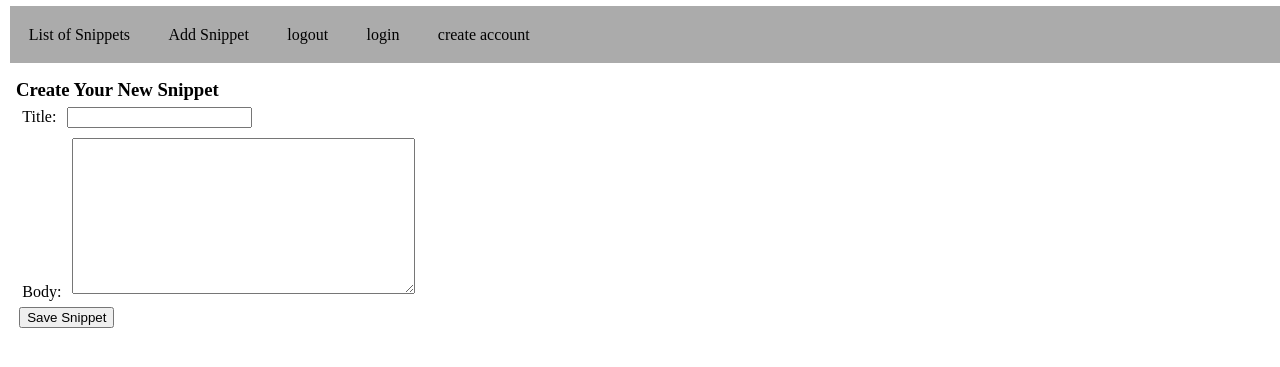
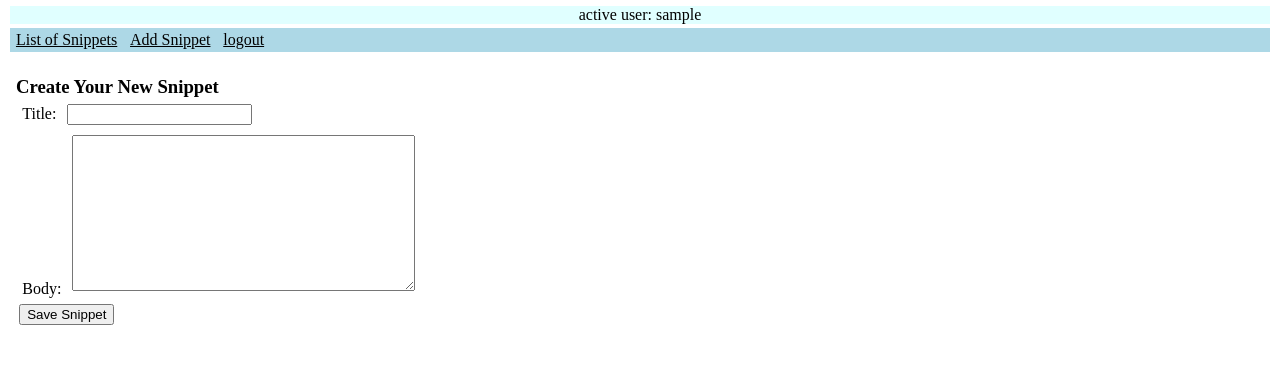
Before and after one commit to momentum-team-5/django--final-project-team-phil-and-nathan, a Django app: page /add/ in a window 1280 px wide. Shown: the top 367 px of the page. Run offline with Django 3.2, Linux system fonts and the light colour scheme; the visitor is signed in with stand-in values (Sample User, id 1).

Commit message:
base_html list_html style_css

```diff
--- a/snippet/models.py
+++ b/snippet/models.py
@@ -1,7 +1,11 @@
 from django.db import models
+from users.models import User
 
 # Create your models here.
 
 class Snippet(models.Model):
     title = models.CharField(max_length=255)
     body = models.TextField()
+    # language = models.CharField(max_length=255)
+    # copied_snippet = models.ManyToManyField("self")
+    # author = models.ForeignKey User, null=True, on_delete=models.CASCADE
--- a/snippetSrc/settings.py
+++ b/snippetSrc/settings.py
@@ -133,6 +133,7 @@ STATICFILES_DIRS = [
 # Custom user model
 
 AUTH_USER_MODEL = 'users.User'
+LOGIN_REDIRECT_URL = '/'
 
 # Debug toolbar config
 
--- a/static/css/style.css
+++ b/static/css/style.css
@@ -8,15 +8,36 @@ a {
     color: black;
 }
 
-.menu {
+header {
     display: flex;
-    background-color: #ababab;
+    background-color: lightblue;
     flex: 1 1 auto;
     flex-direction: row;
     flex-wrap: wrap;
+    margin-bottom: 1.5rem;
 }
 
-.menu>a {
+.user {
+    background-color: lightcyan;
+    text-align: center;
+}
+
+.flex-container,
+.flex-item {
+    margin-bottom: 1.5rem;
+    padding-top: 1rem;
+    padding-left: 1rem;
+    padding-bottom: 1rem;
+}
+
+.more-info,
+.snippet-title,
+.snippet-body {
+    padding-top: .5rem;
+}
+
+
+/* .menu>a {
     text-decoration: none;
     padding: 1rem;
 }
@@ -33,10 +54,12 @@ a {
 
 .success {
     font-size: 1.2rem;
-    color: green;
+    color: green; */
+
+
 }
 
-.error {
+/* .error {
     color: red;
     font-weight: bolder;
 }
@@ -64,16 +87,16 @@ a {
 .poem-body {
     margin: 1rem;
     margin-bottom: 1.2rem;
-}
+} */
 
-header {
+/* header {
     position: sticky;
     top: 0;
     margin-bottom: 1rem;
     width: 100vw;
-}
+} */
 
-footer {
+/* footer {
     position: sticky;
     bottom: 0;
     width: 100vw;
@@ -95,4 +118,4 @@ hr {
 .search-form ul {
     list-style-type: none;
     display: inline-flex;
-}
+} */
--- a/templates/base.html
+++ b/templates/base.html
@@ -12,13 +12,16 @@
 </head>
 
 <body>
-    <header class="menu">
-        <a href="{% url 'snippets_list' %}">List of Snippets</a>
-        <a href="{% url 'add_snippet' %}">Add Snippet</a>
-        <a href="/accounts/logout/">logout</a>
-        <a href="/accounts/login/">login</a>
-        <a href="/accounts/register/">create account</a>
-
+    <p class="user"> active user: {{ user.username }}</p>
+    <header>
+        <p><a href="{% url 'snippets_list' %}">List of Snippets</a></p>
+        <p><a href="{% url 'add_snippet' %}">Add Snippet</a></p>
+        {% if user.is_authenticated %}
+        <p><a href="/accounts/logout/">logout</a></p>
+        {% else %}
+        <p><a href="/accounts/login/">login</a></p>
+        <p><a href="/accounts/register/">create account</a></p>
+        {% endif %}
     </header>
 
     <main>
--- a/templates/snippets/snippets_list.html
+++ b/templates/snippets/snippets_list.html
@@ -1,12 +1,12 @@
 {% extends "base.html" %} {% block content %}
-<h2>List of Snippets</h2>
+<h3>List of Snippets</h3>
 
 <div class="flex-container">
     {% for snippet in snippets %}
     <div class="flex-item">
         <p class="snippet-title">{{ snippet.title }}</p>
         <p class="snippet-body"> {{ snippet.body }}</p>
-        <p><a href="{% url 'snippets_detail' pk=snippet.pk %}">More Information</a></p>
+        <p class="more-info"><a href="{% url 'snippets_detail' pk=snippet.pk %}">More Information</a></p>
     </div>
     {% endfor %}
 </div>
```
